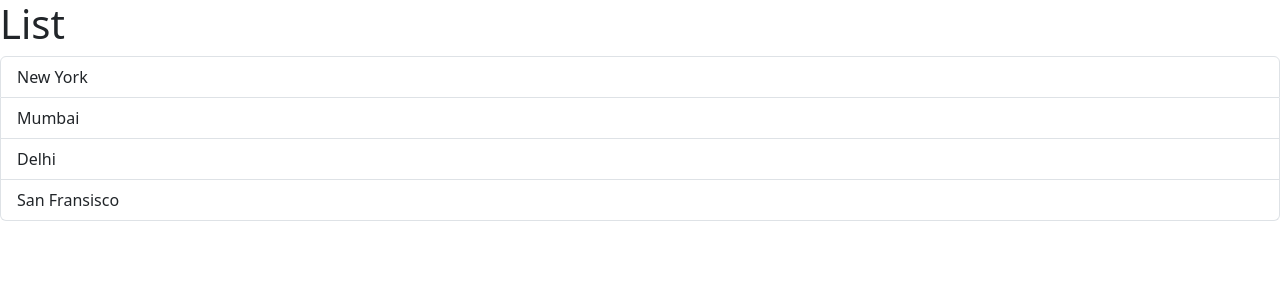
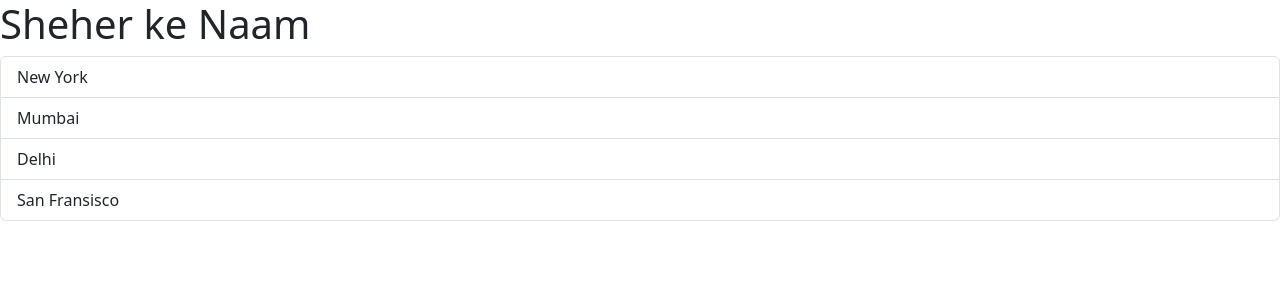
Before and after one commit to Prasad1-S/Learning_React, a React app in the folder react-app/: page / in a window 1280 px wide. Shown: the top 300 px of the page. Built offline with nearby package versions, Linux system fonts and the light colour scheme; the HTML template or start-up script is replaced by a standard one.

Commit message:
implemented props making the component less coupled

```diff
--- a/react-app/src/App.tsx
+++ b/react-app/src/App.tsx
@@ -1,5 +1,7 @@
 import ListGroup from "./components/ListGroup";
 function App(){
-  return <div><ListGroup/></div>
+  let item:string[] = ["New York", "Mumbai", "Delhi", "San Fransisco"];
+
+  return <div><ListGroup items={item} heading="Sheher ke Naam"/></div>
 }
 export default App;
--- a/react-app/src/components/ListGroup.tsx
+++ b/react-app/src/components/ListGroup.tsx
@@ -1,21 +1,24 @@
 import { useState } from "react";
 
-function ListGroup(){
+interface Props{
+    items:string[];
+    heading:string;
+}
+function ListGroup({items, heading}: Props){
 
-    let item:string[] = ["New York", "Mumbai", "Delhi", "San Fransisco"];
     const [selectedIndex, setSelectedIndex] = useState(-1);
 
     return (
         <>
-        <h1>List</h1>
-        {item.length===0 ? <p>No item Found</p> : null}
+        <h1>{heading}</h1>
+        {items.length===0 ? <p>No item Found</p> : null}
         <ul  className="list-group">
-            {item.map((item, index)=>(
+            {items.map((items, index)=>(
                 <li
                 className={selectedIndex === index ? 'list-group-item active' : 'list-group-item'}
-                key={item}
+                key={items}
                 onClick={()=> {setSelectedIndex(index);}}
-                >{item}
+                >{items}
                 </li>
             ))}
         </ul>
```
